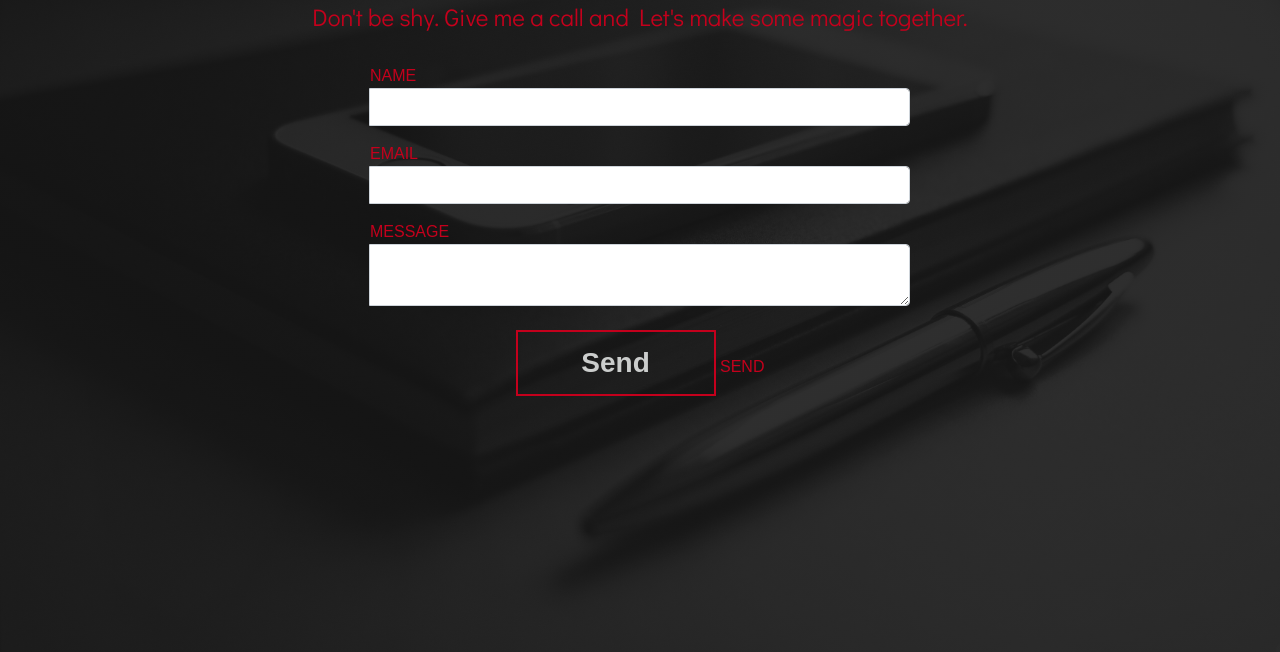
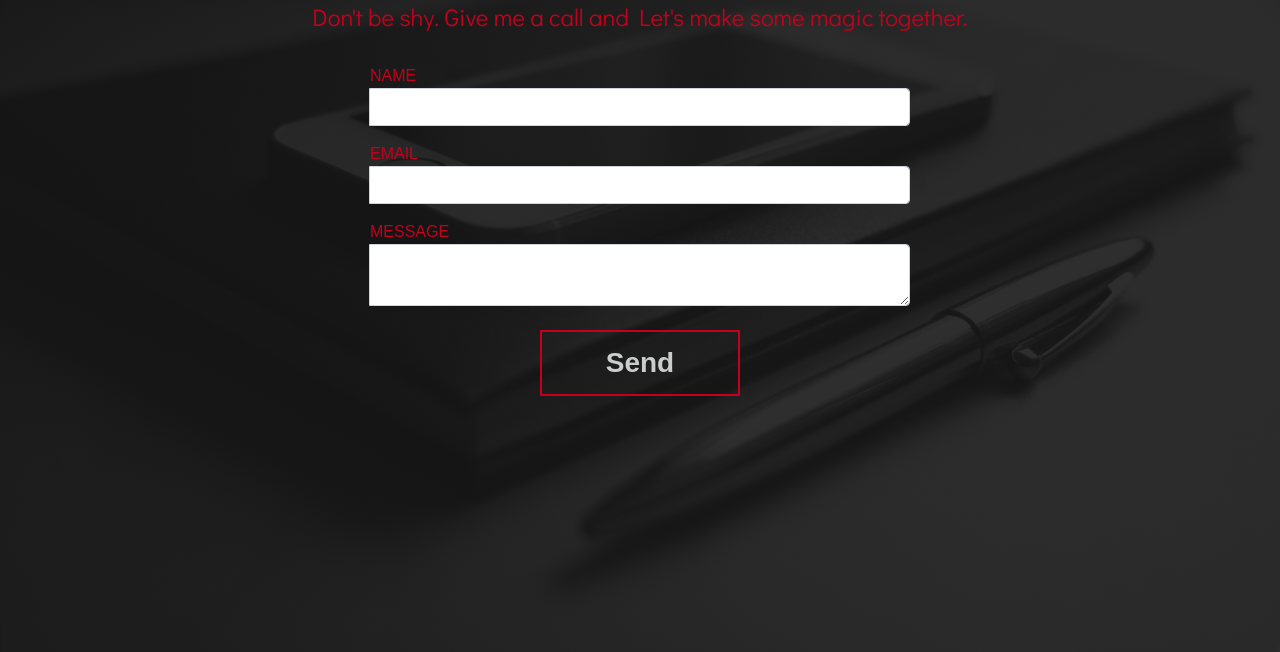
Before and after one commit to Ivanafrontend/Ivanafrontend.github.io, a plain HTML site: page index.html in a window 1280 px wide. Shown: the part 2898-3550 px from the top of the page. Drawn offline with nearby package versions, Linux system fonts and the light colour scheme.

Commit message:
Update index.html

```diff
--- a/index.html
+++ b/index.html
@@ -182,6 +182,7 @@
     <div class="container">
       <div class="row">
         <div class="col-md-6 offset-md-3">
+
           <form action="https://formspree.io/your@email.com" method="POST">
 
           <span id="basic-addon1">NAME</span>
@@ -203,8 +204,8 @@
             <br>
             <input class="button" type="submit" value="Send">
 
-              <span>SEND</span>
-            </button>
+
+
             </form>
           </div>
         </div>
```
